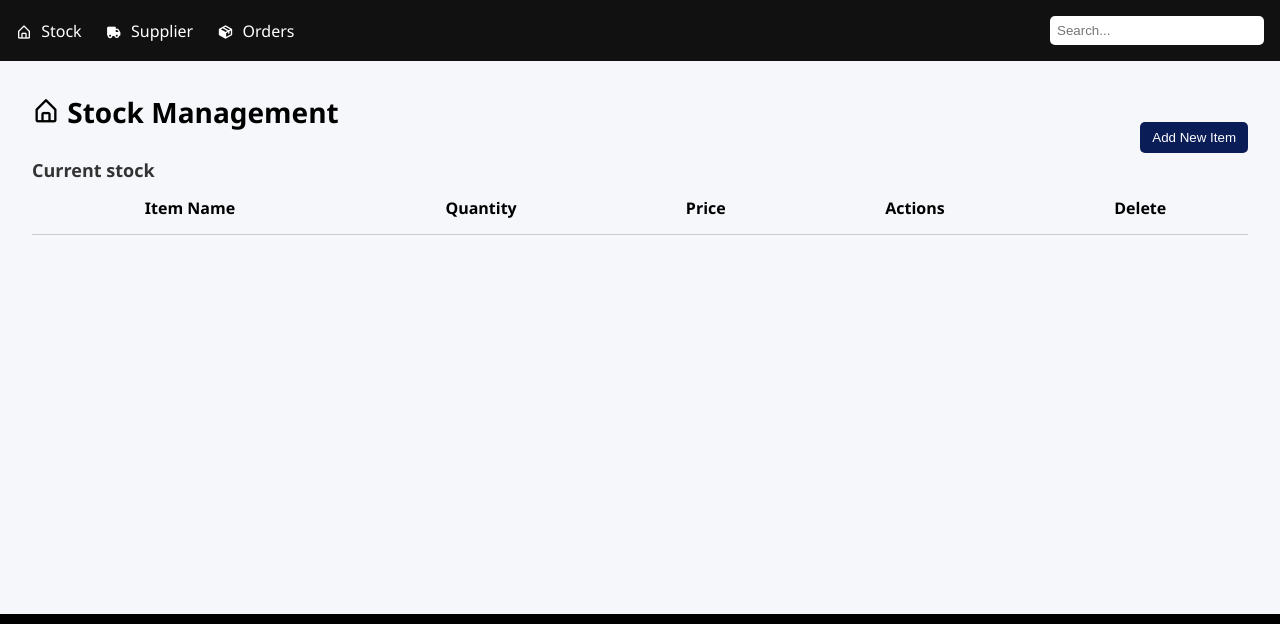
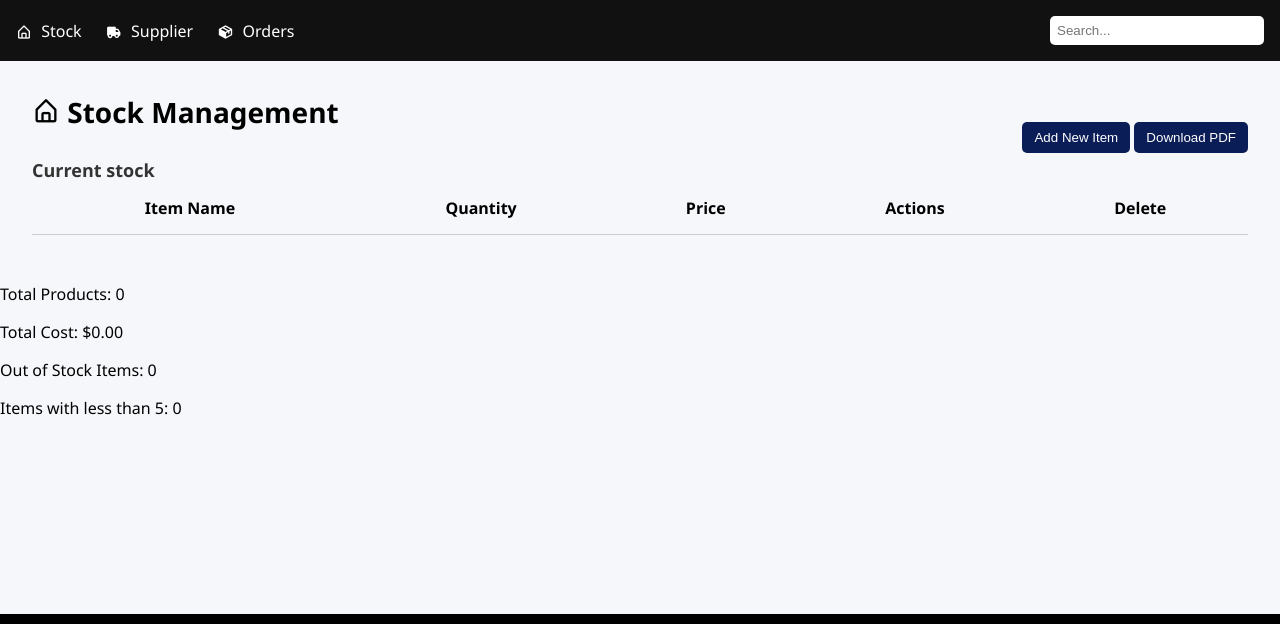
Before and after one commit to Siri-varshini-43/stock_project, a plain HTML site: page stock_project/stock/index.html in a window 1280 px wide. Shown: the top 624 px of the page. Drawn offline with nearby package versions, Linux system fonts and the light colour scheme.

Commit message:
index.html

```diff
--- a/stock_project/stock/index.html
+++ b/stock_project/stock/index.html
@@ -5,6 +5,8 @@
   <meta name="viewport" content="width=device-width, initial-scale=1.0"/>
   <title>Stock Management System</title>
   <link href="https://cdn.jsdelivr.net/npm/boxicons@2.1.4/css/boxicons.min.css" rel="stylesheet"/>
+  <script src="https://cdnjs.cloudflare.com/ajax/libs/jspdf/2.5.1/jspdf.umd.min.js"></script>
+<script src="https://cdnjs.cloudflare.com/ajax/libs/jspdf-autotable/3.5.23/jspdf.plugin.autotable.min.js"></script>
   <link rel="stylesheet" href="style.css"/>
 </head>
 <body>
@@ -27,7 +29,10 @@
         <br>
         <h2>Current stock</h2>
         </div>
+        <div class="buttons-container">
           <button id="addItemBtn">Add New Item</button>
+          <button id="downloadPdfBtn">Download PDF</button>
+        </div>
     </div>
 
       <table id="stockTable">
@@ -58,6 +63,12 @@
       </div>
     </div>
   </div>
+  <div class="totals">
+  <p>Total Products: <span id="totalProducts">0</span></p>
+  <p>Total Cost: $<span id="totalCost">0.00</span></p>
+  <p>Out of Stock Items: <span id="outOfStockCount">0</span></p>
+  <p>Items with less than 5: <span id="lessThanFiveCount">0</span></p>
+</div>
         <footer class="footer">
     <div class="footer-content">
       <div class="social-links">
```
Lines whose indentation alone changed are shown as unchanged.
